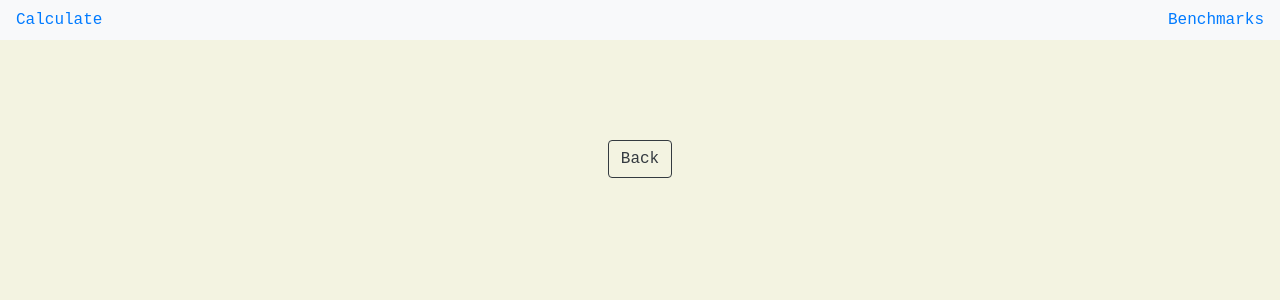
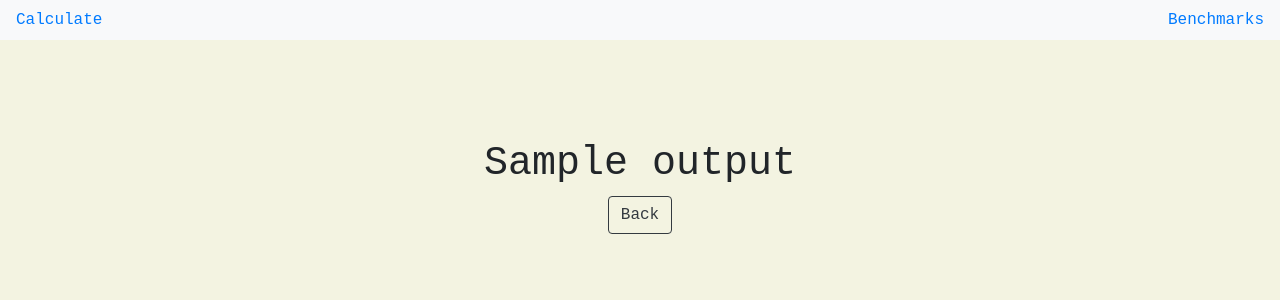
Before and after one commit to NauqGnesh/math22-fibonacci, a Flask app: template templates/result.html in a window 1280 px wide. Shown: the top 300 px of the page. Run offline with Flask 2, Linux system fonts and the light colour scheme; the template is opened without the code that fills it: most values are stand-ins (such as "Sample title", 1, 10 or a date in 2020); some libraries are stand-ins or nearby versions.

Commit message:
fixed sum of fib bug

```diff
--- a/templates/result.html
+++ b/templates/result.html
@@ -32,8 +32,9 @@
 			<h1>{{ message }}</h1>
 			{% block content %} {% if output is string %}
 			<h1>{{ output }}</h1>
-			{% elif output is iterable%} {% if output | length > 1 %}
+			{% elif output is iterable%}
 			<h1>{{ output[0] }}</h1>
+			{% if output | length > 1 %}
 			<h1>Or</h1>
 			<h1>{{ output[1] }}</h1>
 			{% endif %} {% else %}
```
